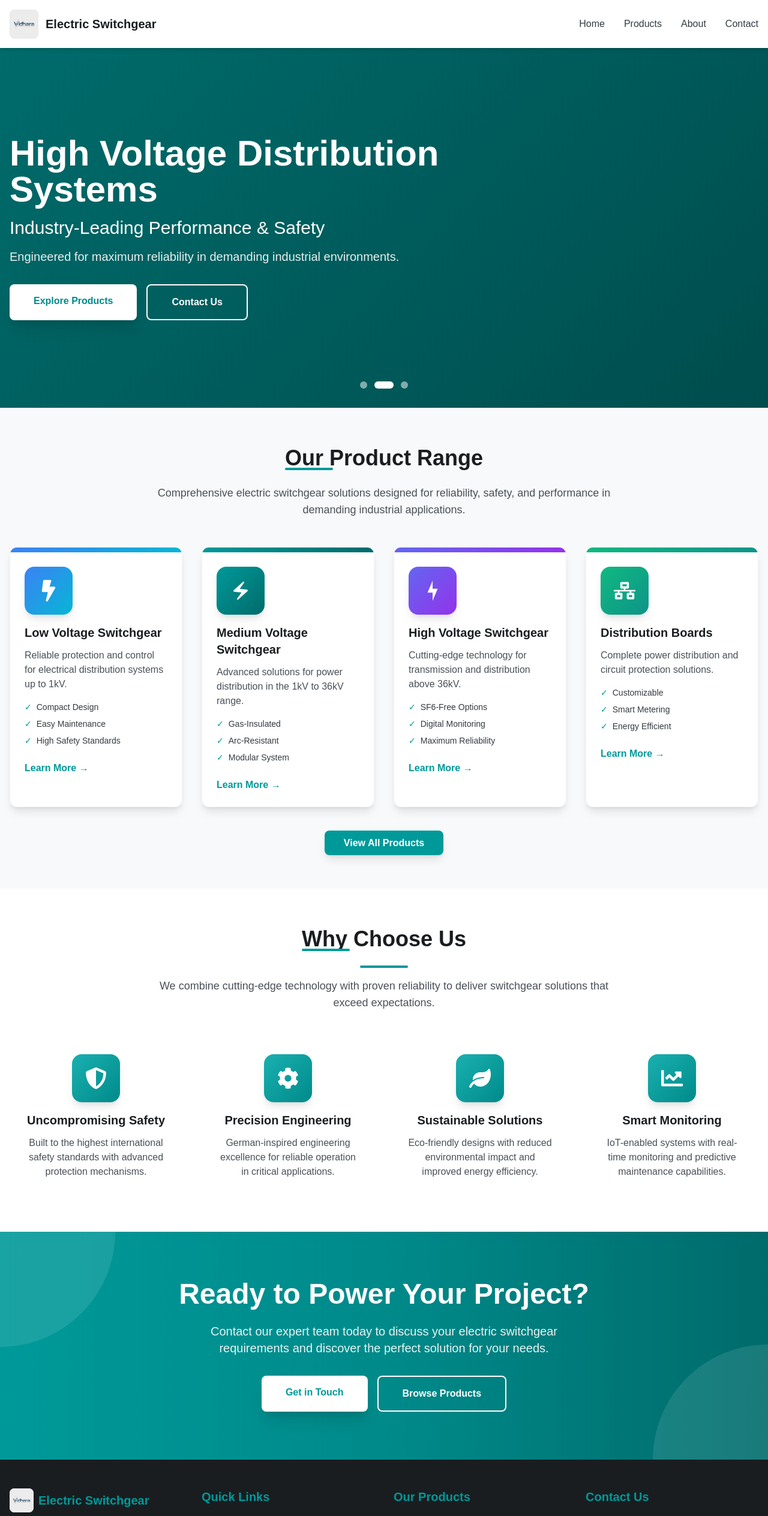
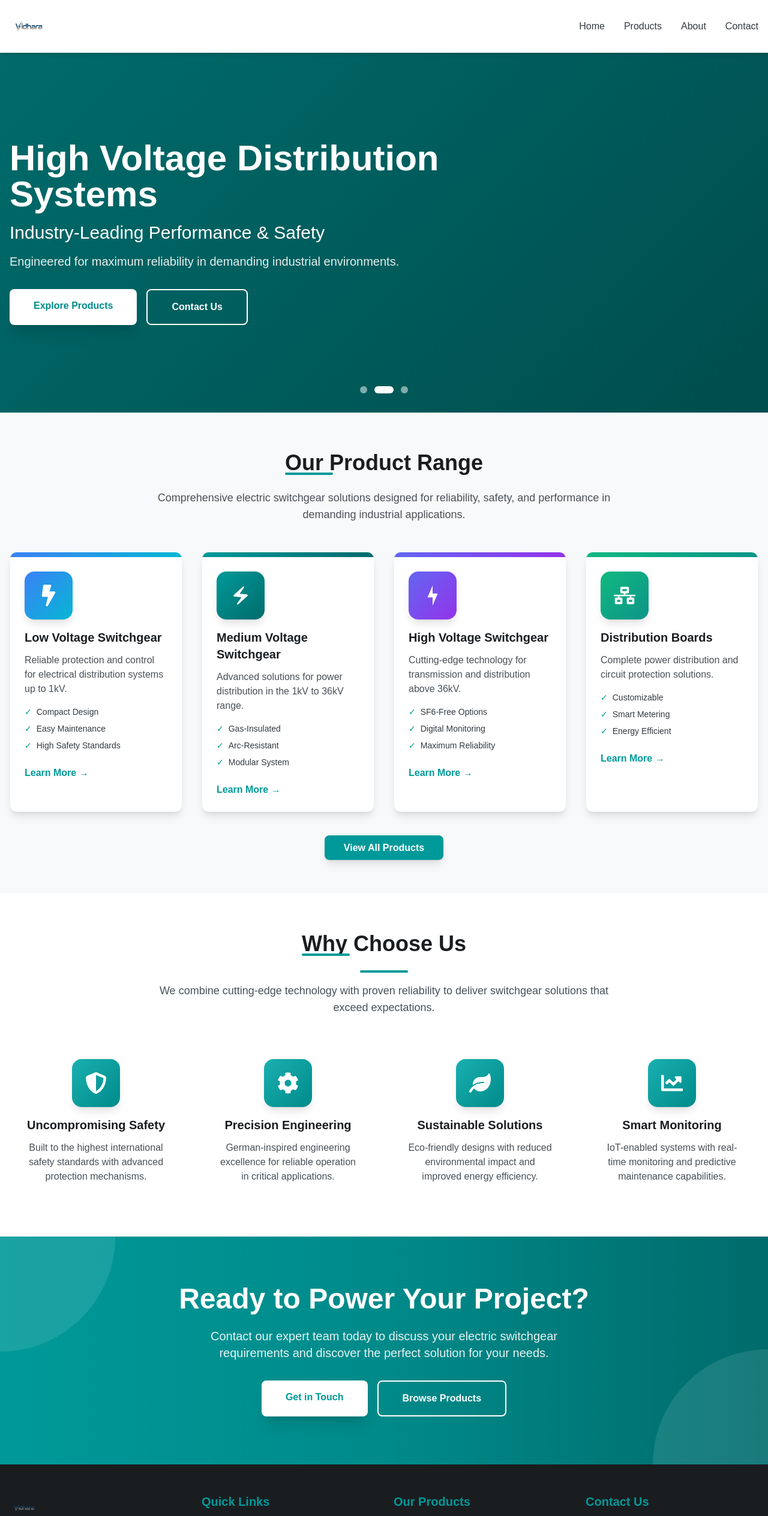
Before and after one commit to alagundianjaney2-sys/Webiste, a Next.js app: page / in a window 1280 px wide. Shown: the top 2528 px of the page at 60% size. Built offline with nearby package versions, Linux system fonts and the light colour scheme.

Commit message:
Update logo display: remove text, increase size, support transparent background

```diff
--- a/components/Footer.tsx
+++ b/components/Footer.tsx
@@ -8,17 +8,12 @@ export default function Footer() {
         <div className="grid grid-cols-1 md:grid-cols-2 lg:grid-cols-4 gap-8">
           {/* Company Info */}
           <div>
-            <div className="flex items-center space-x-2 mb-4">
-              <div className="w-10 h-10 rounded-lg overflow-hidden bg-white shadow-sm">
-                <img
-                  src="/logo.jpeg"
-                  alt="Electric Switchgear Logo"
-                  className="w-full h-full object-contain"
-                />
-              </div>
-              <h3 className="text-xl font-bold text-siemens-teal-500">
-                Electric Switchgear
-              </h3>
+            <div className="mb-6">
+              <img
+                src="/logo.jpeg"
+                alt="Electric Switchgear Solutions"
+                className="h-12 w-auto object-contain"
+              />
             </div>
             <p className="text-siemens-gray-300 mb-4">
               Leading provider of innovative electric switchgear solutions for industrial and commercial applications.
--- a/components/Header.tsx
+++ b/components/Header.tsx
@@ -11,20 +11,15 @@ export default function Header() {
 
   return (
     <header className="bg-white shadow-md sticky top-0 z-50">
-      <div className="container mx-auto px-4 py-4">
+      <div className="container mx-auto px-4 py-3">
         <div className="flex justify-between items-center">
           {/* Logo */}
-          <Link href="/" className="flex items-center space-x-3">
-            <div className="w-12 h-12 rounded-lg overflow-hidden bg-white shadow-sm">
-              <img
-                src="/logo.jpeg"
-                alt="Electric Switchgear Logo"
-                className="w-full h-full object-contain"
-              />
-            </div>
-            <span className="text-xl font-bold text-siemens-gray-900">
-              Electric Switchgear
-            </span>
+          <Link href="/" className="flex items-center">
+            <img
+              src="/logo.jpeg"
+              alt="Electric Switchgear Solutions"
+              className="h-16 w-auto object-contain"
+            />
           </Link>
 
           {/* Desktop Navigation */}
```
Also changed, not shown: public/logo.jpeg.
